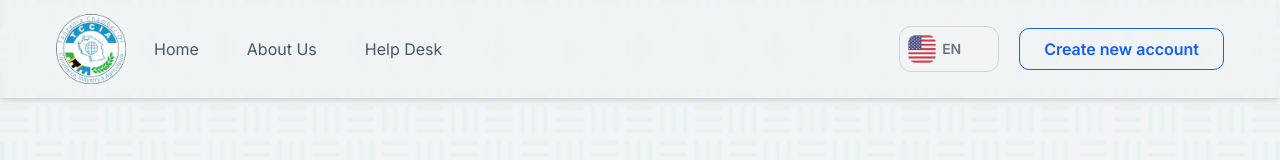
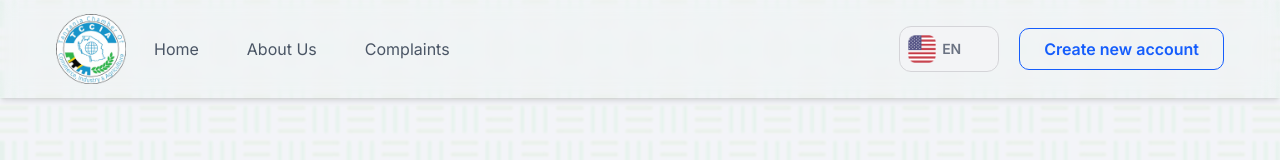
Before and after one commit to emmanueldanielmaziku/tccia, a Next.js app: page /auth in a window 1280 px wide. Shown: the top 160 px of the page. Built offline with nearby package versions, Linux system fonts and the light colour scheme; some icons are missing.

Commit message:
Help Desk Rename

```diff
--- a/app/client/components/CompanyPicker.tsx
+++ b/app/client/components/CompanyPicker.tsx
@@ -365,7 +365,7 @@
               disabled={isLoading}
               className="border-[1px] text-[14px] border-green-600 bg-green-500 text-white flex-1 rounded-[7px] py-3 cursor-pointer hover:bg-green-600 shadow-sm disabled:opacity-50 disabled:cursor-not-allowed"
             >
-              Help Desk
+              Complaints
             </button>
           </div>
         </div>
--- a/app/client/components/SideBar-Mobile.tsx
+++ b/app/client/components/SideBar-Mobile.tsx
@@ -36,7 +36,7 @@
     if (currentPath.includes("/client/coo")) return "Certificate of Origin";
     if (currentPath.includes("/client/membership")) return "Membership";
     if (currentPath.includes("/client/ntb")) return "Non-Tariff Barrier";
-    if (currentPath.includes("/client/report")) return "Help Desk";
+    if (currentPath.includes("/client/report")) return "Complaints";
     if (currentPath.includes("/client/profile")) return "Profile";
     return "Company Registration"; // Default fallback
   };
@@ -88,7 +88,7 @@
       route: "/client/ntb",
     },
     {
-      id: "Help Desk",
+      id: "Complaints",
       translationKey: "reportProblem",
       icon: Lifebuoy,
       route: "/client/report",
@@ -139,7 +139,7 @@
                 "CFAs Management",
                 "Membership",
                 "Non-Tariff Barrier",
-                "Help Desk",
+                "Complaints",
                 "Profile",
               ].includes(item.id) ? (
                 <div key={item.id} className="w-full flex flex-col items-end">
@@ -178,7 +178,7 @@
                   "Company Registration",
                   "Membership",
                   "Non-Tariff Barrier",
-                  "Help Desk",
+                  "Complaints",
                   "Profile",
                 ].includes(item.id) ? (
                 <div key={item.id} className="w-full flex flex-col items-end">
@@ -216,7 +216,7 @@
                 [
                   "Certificate of Origin",
                   "Non-Tariff Barrier",
-                  "Help Desk",
+                  "Complaints",
                   "Profile",
                 ].includes(item.id) ? (
                 <div key={item.id} className="w-full flex flex-col items-end">
@@ -252,7 +252,7 @@
                 [
                   "Certificate of Origin",
                   "Non-Tariff Barrier",
-                  "Help Desk",
+                  "Complaints",
                   "Profile",
                 ].includes(item.id) ? (
                 <div key={item.id} className="w-full flex flex-col items-end">
--- a/app/client/components/SideBar.tsx
+++ b/app/client/components/SideBar.tsx
@@ -45,7 +45,7 @@
     if (currentPath.includes("/client/coo")) return "Certificate of Origin";
     if (currentPath.includes("/client/membership")) return "Membership";
     if (currentPath.includes("/client/ntb")) return "Non-Tariff Barrier";
-    if (currentPath.includes("/client/report")) return "Help Desk";
+    if (currentPath.includes("/client/report")) return "Complaints";
     if (currentPath.includes("/client/profile")) return "Profile";
     return "Company Registration";
   };
@@ -122,7 +122,7 @@
       route: "/client/ntb",
     },
     {
-      id: "Help Desk",
+      id: "Complaints",
       translationKey: "reportProblem",
       icon: Lifebuoy,
       route: "/client/report",
@@ -166,7 +166,7 @@
             {menuItems.map((item) => {
               const isFirmManagement = item.id === "Company Registration";
               const isNTB = item.id === "Non-Tariff Barrier";
-              const isHelpDesk = item.id === "Help Desk";
+              const isHelpDesk = item.id === "Complaints";
               const isProfile = item.id === "Profile";
               // const isMembership = item.id === "Membership";
 
@@ -181,7 +181,7 @@
                     // "CFAs Management",
                     "Membership",
                     "Non-Tariff Barrier",
-                    "Help Desk",
+                    "Complaints",
                     "Profile",
                   ].includes(item.id)) ||
                 (role === "CEO" &&
--- a/app/messages/en.json
+++ b/app/messages/en.json
@@ -18,7 +18,7 @@
     "home": "Home",
     "membership": "Membership Application",
     "about": "About Us",
-    "help": "Help Desk"
+    "help": "Complaints"
   },
   "sidebar": {
     "modules": "Modules",
@@ -31,7 +31,7 @@
     "certificateOfOrigin": "Certificate of Origin",
     "membership": "Membership",
     "nonTariffBarrier": "Non-Tariff Barrier",
-    "reportProblem": "Help Desk",
+    "reportProblem": "Complaints",
     "profile": "Profile",
     "settings": "Settings"
   },
```
